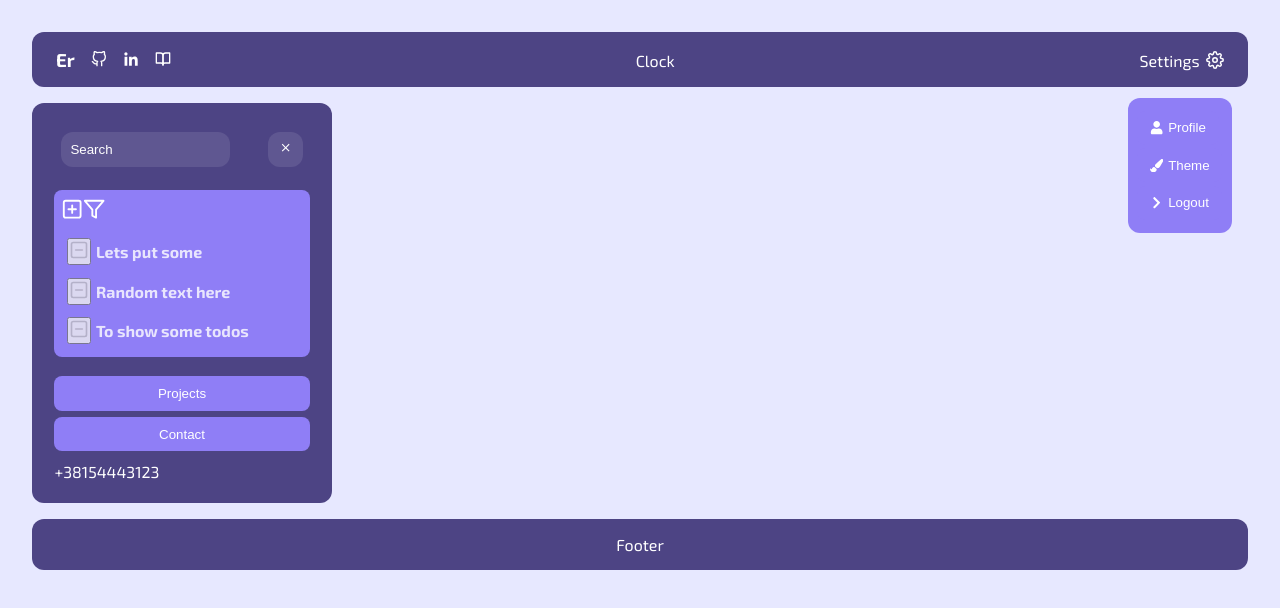
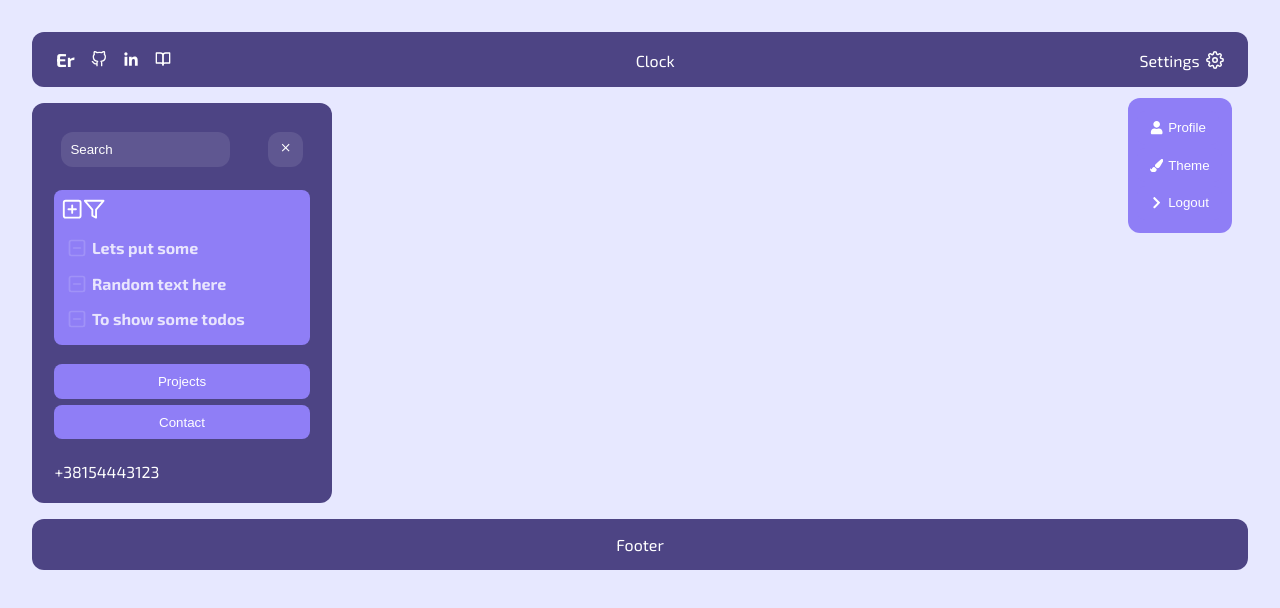
Before and after one commit to erazmozen/hub, a React (Create React App) app: page / in a window 1280 px wide. Shown: the top 608 px of the page. Built offline with nearby package versions, Linux system fonts and the light colour scheme.

Commit message:
Update todo button style

```diff
--- a/src/main.css
+++ b/src/main.css
@@ -151,9 +151,14 @@ body {
 .todo li {
   display: flex;
   padding: 0.4rem;
-  align-items: center;
   opacity: 0.8;
   transition: opacity 0.4s ease;
+}
+
+.todo button {
+  background: none;
+  border: none;
+  color: white;
 }
 
 .minus-icon {
```
